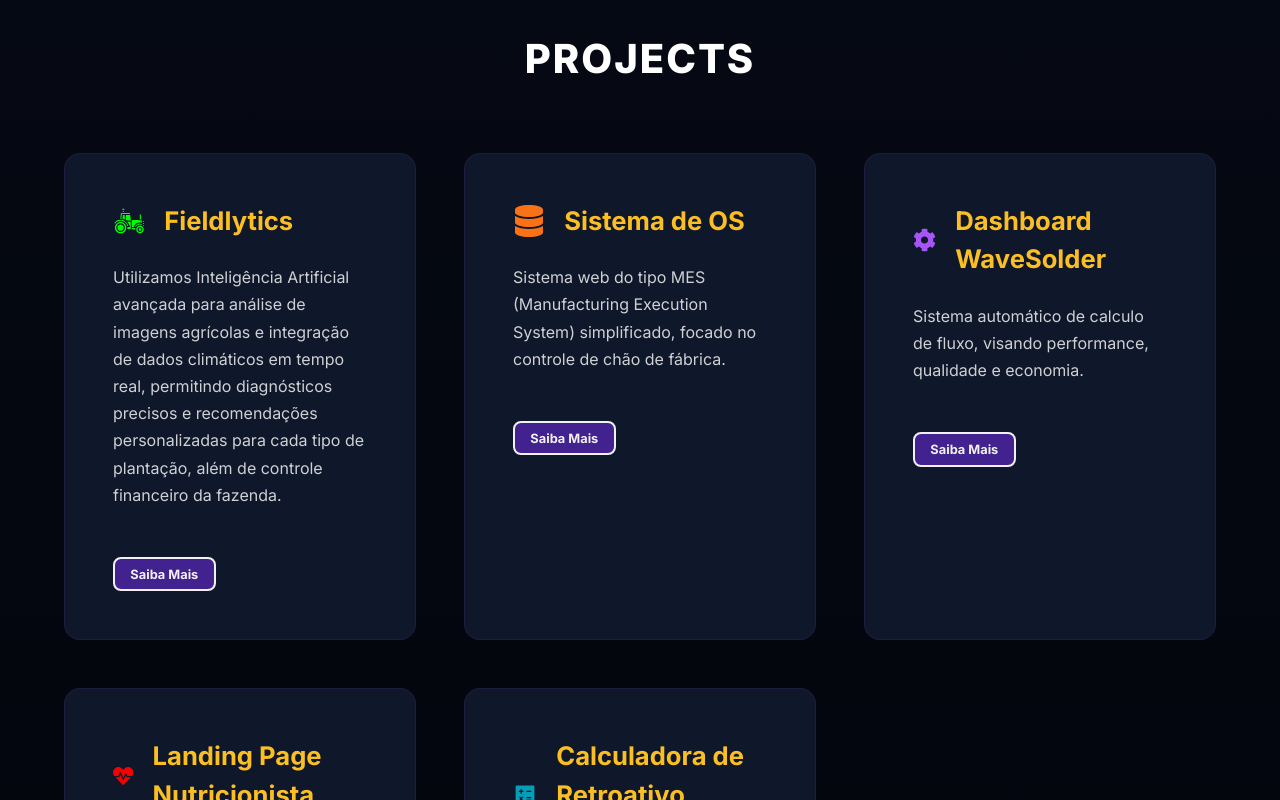
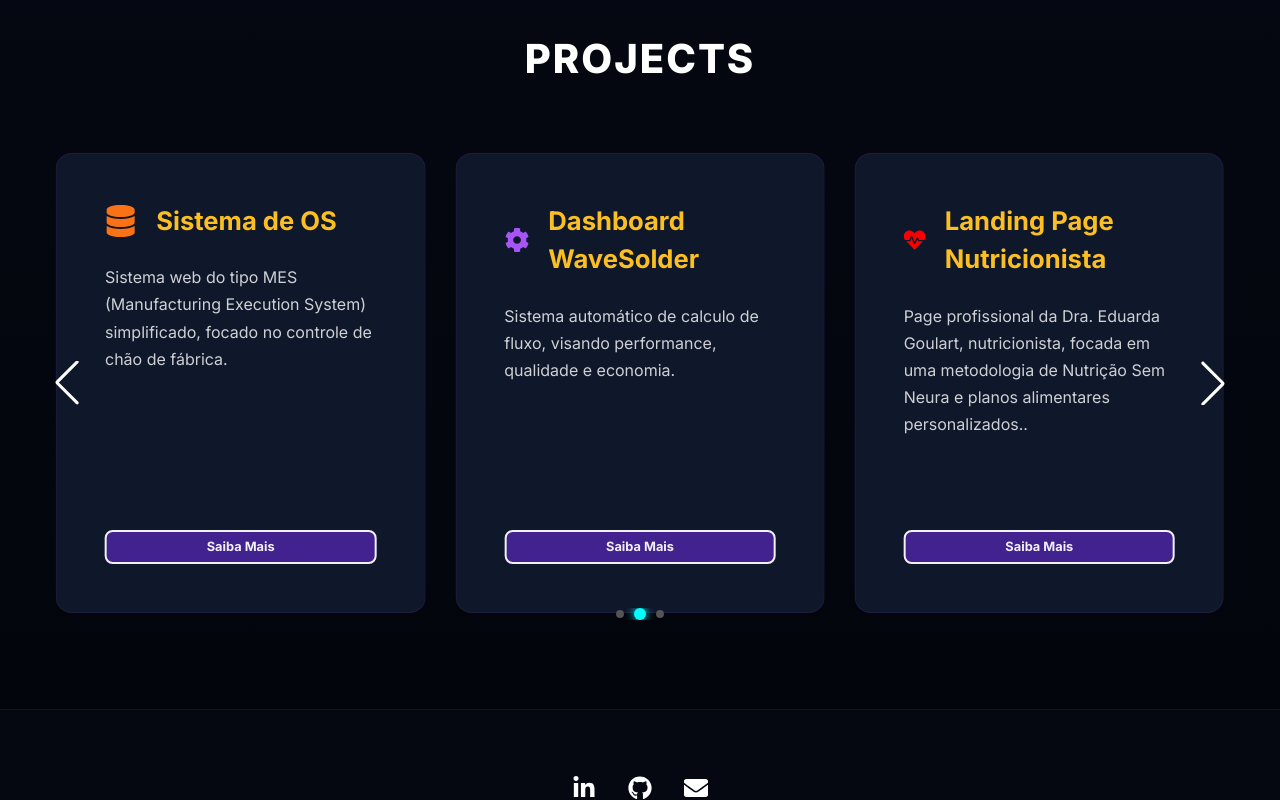
Before and after one commit to luizteixeirasantos/meu-portfolio, a React (Vite) app: page / in a window 1280 px wide. Shown: the part 1700-2500 px from the top of the page. Built offline with nearby package versions, Linux system fonts and the light colour scheme.

Commit message:
add carrossel

```diff
--- a/package.json
+++ b/package.json
@@ -13,7 +13,8 @@
     "framer-motion": "^12.34.4",
     "react": "^19.2.0",
     "react-dom": "^19.2.0",
-    "react-icons": "^5.5.0"
+    "react-icons": "^5.5.0",
+    "swiper": "^12.1.2"
   },
   "devDependencies": {
     "@eslint/js": "^9.39.1",
--- a/src/App.css
+++ b/src/App.css
@@ -542,3 +542,66 @@ html {
     grid-template-columns: 1fr;
   }
 }
+
+/* CONTAINER DO CARROSSEL */
+.carousel-container {
+  width: 100%;
+  max-width: 1200px;
+  margin: 0 auto;
+  padding: 0 1rem;
+}
+
+/* CUSTOMIZAÇÃO DAS BOLINHAS (PAGINATION) DO SWIPER */
+.swiper-pagination-bullet {
+  background-color: #555 !important;
+  opacity: 1 !important;
+  width: 12px !important;
+  height: 12px !important;
+  transition: all 0.3s ease;
+}
+
+.swiper-pagination-bullet-active {
+  background-color: #00ffff !important;
+  /* Ciano Neon */
+  box-shadow: 0 0 10px #00ffff !important;
+  transform: scale(1.3);
+}
+
+/* CUSTOMIZAÇÃO DAS SETAS (NAVIGATION) DO SWIPER */
+.swiper-button-next,
+.swiper-button-prev {
+  color: #00ffff !important;
+  /* Ciano Neon */
+  transition: all 0.3s ease;
+}
+
+.swiper-button-next:hover,
+.swiper-button-prev:hover {
+  text-shadow: 0 0 15px #00ffff;
+  transform: scale(1.1);
+}
+
+/* Para garantir que os cards fiquem do mesmo tamanho lado a lado */
+.swiper-slide {
+  height: auto;
+}
+
+/* Garante que os slides acompanhem a altura do maior card */
+.swiper-slide {
+  height: auto !important;
+}
+
+/* Espaço extra para o brilho neon não ser cortado nas laterais do Swiper */
+.swiper {
+  padding: 15px !important;
+  margin: -15px !important;
+}
+
+/* Ocultar setas em telas menores (UX melhor para touch) */
+@media (max-width: 768px) {
+
+  .swiper-button-next,
+  .swiper-button-prev {
+    display: none !important;
+  }
+}
--- a/src/App.jsx
+++ b/src/App.jsx
@@ -1,5 +1,6 @@
 import { AnimatePresence, motion } from "framer-motion";
 import { useState } from "react";
+import { AiFillCalculator } from "react-icons/ai";
 import {
   FaBars,
   FaCog,
@@ -13,10 +14,16 @@ import {
   FaTimes,
   FaWhatsapp,
 } from "react-icons/fa";
-import { AiFillCalculator } from "react-icons/ai";
 import { GiFarmTractor } from "react-icons/gi";
 import "./App.css";
 import minhaFoto from "./minha-foto.png";
+
+// Imports do Swiper
+import "swiper/css";
+import "swiper/css/navigation";
+import "swiper/css/pagination";
+import { Autoplay, Navigation, Pagination } from "swiper/modules";
+import { Swiper, SwiperSlide } from "swiper/react";
 
 // 1. CONFIGURAÇÃO DE HARD SKILLS
 const hardSkills = [
@@ -264,25 +271,53 @@ function App() {
         </div>
       </section>
 
-      {/* SEÇÃO DE PROJETOS */}
+      {/* SEÇÃO DE PROJETOS (AGORA COM CARROSSEL) */}
       <section className="projects-section" id="projects">
         <h2 className="section-title text-center">PROJECTS</h2>
-        <div className="projects-grid">
-          {meusProjetos.map((projeto, index) => (
-            <motion.div
+        <div className="carousel-container">
+          <Swiper
+            modules={[Navigation, Pagination, Autoplay]}
+            spaceBetween={20}
+            slidesPerView={1}
+            navigation
+            pagination={{ clickable: true, dynamicBullets: true }}
+            autoplay={{ delay: 3500, disableOnInteraction: false }}
+            breakpoints={{
+              // Celulares maiores / Tablets em pé
+              640: {
+                slidesPerView: 2,
+                spaceBetween: 20,
+              },
+              // Tablets deitados / Notebooks pequenos
+              900: {
+                slidesPerView: 3,
+                spaceBetween: 25,
+              },
+              // Telas grandes (Desktops)
+              1200: {
+                slidesPerView: 3,
+                spaceBetween: 30,
+              },
+            }}
+            style={{ paddingBottom: "3rem", paddingTop: "1rem" }}
+          >
+            {meusProjetos.map((projeto) => (
+              <SwiperSlide key={projeto.id}>
+                <div
                   className="project-card"
-              key={projeto.id}
-              initial={{ opacity: 0, scale: 0.9 }}
-              whileInView={{ opacity: 1, scale: 1 }}
-              viewport={{ once: true }}
-              transition={{ delay: index * 0.2 }}
                   onClick={() => setSelectedProject(projeto)}
+                  style={{
+                    cursor: "pointer",
+                    height: "100%",
+                    display: "flex",
+                    flexDirection: "column",
+                  }}
                 >
                   <div className="project-header">
                     {projeto.icone}
                     <h3>{projeto.titulo}</h3>
                   </div>
-              <p>{projeto.descricao}</p>
+                  <p style={{ flexGrow: 1 }}>{projeto.descricao}</p>
                   <button
                     className="btn-secondary"
                     style={{
@@ -294,8 +329,10 @@ function App() {
                   >
                     Saiba Mais
                   </button>
-            </motion.div>
+                </div>
+              </SwiperSlide>
             ))}
+          </Swiper>
         </div>
       </section>
 
```
Also changed, not shown: 1 other file (tests, documents, lock files or other folders). Lines whose indentation alone changed are shown as unchanged.
